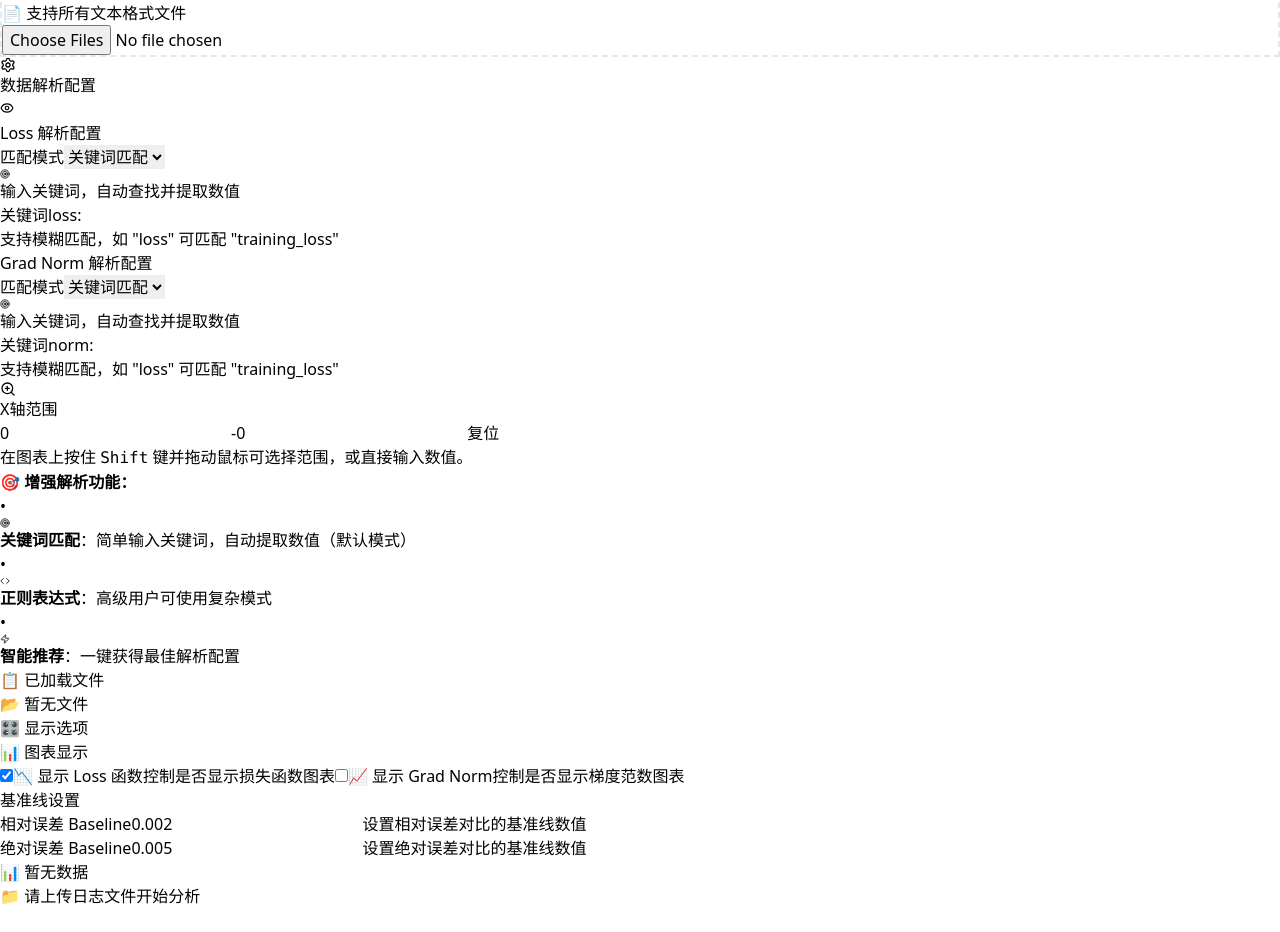
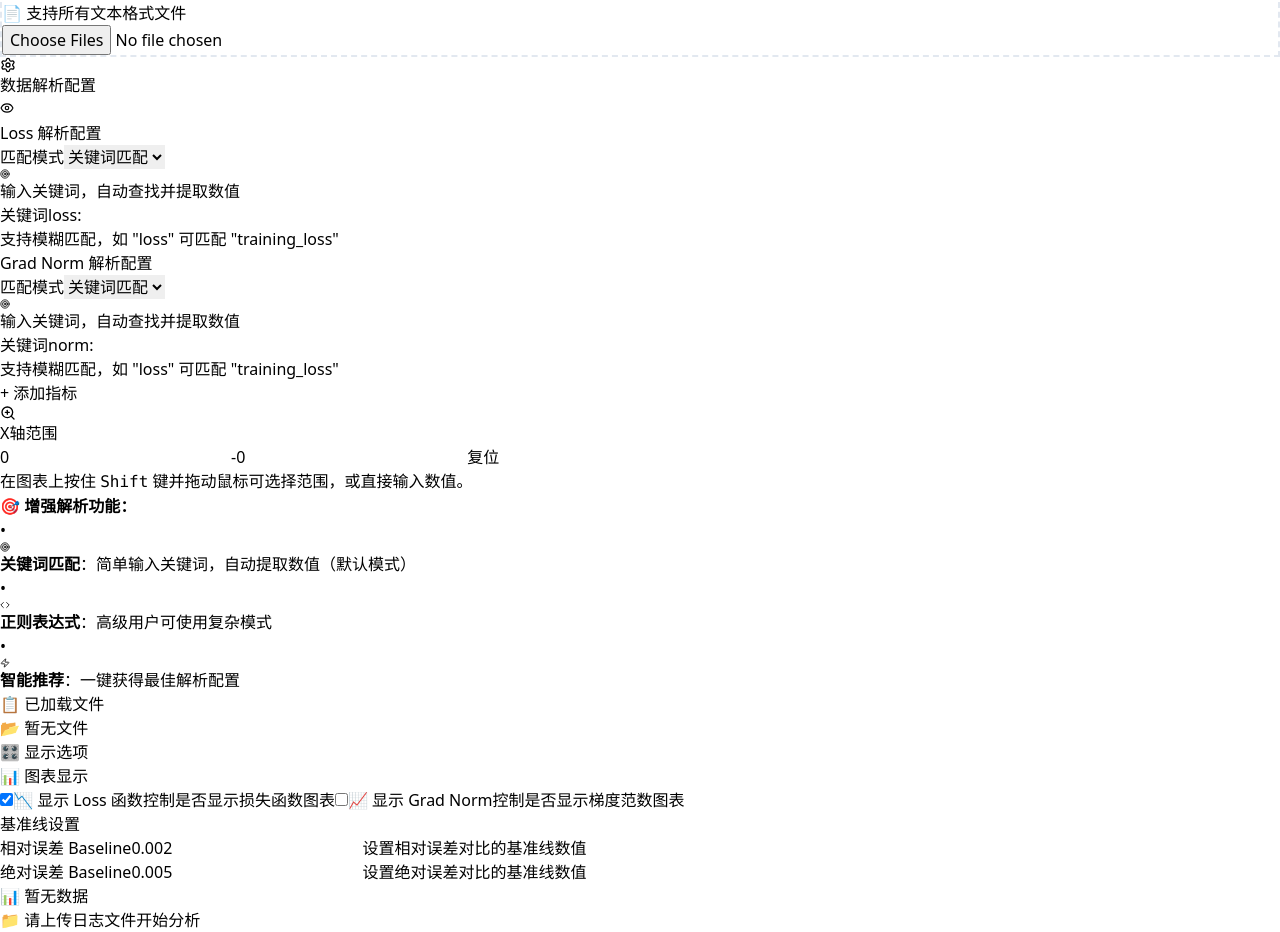
Before and after one commit to JavaZeroo/log-parser, a React (Vite) app: page / in a window 1280 px wide. Shown: the part 2761-3693 px from the top of the page. Before the commit the page ends 3669 px from the top, so only its background shows below. Built offline with nearby package versions, Linux system fonts and the light colour scheme; what chartjs-plugin-zoom would draw is missing.

Commit message:
feat: support dynamic metric configs

```diff
--- a/src/App.jsx
+++ b/src/App.jsx
@@ -21,7 +21,8 @@ function App() {
       mode: 'keyword', // 'keyword' | 'regex'
       keyword: 'norm:',
       regex: 'grad[\\s_]norm:\\s*([\\d.eE+-]+)'
-    }
+    },
+    others: [] // 其他自定义指标解析配置
   });
 
   // 兼容旧版本的正则表达式状态（供ChartContainer使用）
@@ -48,6 +49,7 @@ function App() {
         // 使用全局解析配置作为默认值
         loss: { ...globalParsingConfig.loss },
         gradNorm: { ...globalParsingConfig.gradNorm },
+        others: globalParsingConfig.others.map(o => ({ ...o })),
         dataRange: {
           start: 0,        // 默认从第一个数据点开始
           end: undefined,  // 默认到最后一个数据点
@@ -129,7 +131,8 @@ function App() {
       config: {
         ...file.config,
         loss: { ...newConfig.loss },
-        gradNorm: { ...newConfig.gradNorm }
+        gradNorm: { ...newConfig.gradNorm },
+        others: newConfig.others.map(o => ({ ...o }))
       }
     })));
   }, []);
@@ -440,6 +443,7 @@ function App() {
               files={uploadedFiles}
               lossRegex={lossRegex}
               gradNormRegex={gradNormRegex}
+              otherConfigs={globalParsingConfig.others}
               compareMode={compareMode}
               relativeBaseline={relativeBaseline}
               absoluteBaseline={absoluteBaseline}
--- a/src/components/ChartContainer.jsx
+++ b/src/components/ChartContainer.jsx
@@ -81,6 +81,7 @@ export default function ChartContainer({
   files,
   lossRegex,
   gradNormRegex,
+  otherConfigs = [],
   compareMode,
   relativeBaseline = 0.002,
   absoluteBaseline = 0.005,
@@ -138,13 +139,35 @@ export default function ChartContainer({
     const enabledFiles = files.filter(file => file.enabled !== false);
 
     return enabledFiles.map(file => {
-      if (!file.content) return { ...file, lossData: [], gradNormData: [] };
+      if (!file.content) return { ...file, lossData: [], gradNormData: [], othersData: {} };
 
       const lines = file.content.split('\n');
       const lossData = [];
       const gradNormData = [];
+      const otherMetricData = {};
 
       try {
+        // 公用关键词匹配函数
+        const extractByKeyword = (content, keyword) => {
+          const results = [];
+          const lines = content.split('\n');
+          const numberRegex = /[+-]?\d+(?:\.\d+)?(?:[eE][+-]?\d+)?/;
+          lines.forEach((line) => {
+            const keywordIndex = line.toLowerCase().indexOf(keyword.toLowerCase());
+            if (keywordIndex !== -1) {
+              const afterKeyword = line.substring(keywordIndex + keyword.length);
+              const numberMatch = afterKeyword.match(numberRegex);
+              if (numberMatch) {
+                const value = parseFloat(numberMatch[0]);
+                if (!isNaN(value)) {
+                  results.push(value);
+                }
+              }
+            }
+          });
+          return results;
+        };
+
         // 使用新的配置格式，同时保持向后兼容
         let fileLossConfig, fileGradNormConfig;
 
@@ -265,6 +288,29 @@ export default function ChartContainer({
             }
           });
         }
+
+        // 处理其他自定义指标
+        if (Array.isArray(file.config?.others)) {
+          file.config.others.forEach(metric => {
+            let values = [];
+            if (metric.mode === 'keyword') {
+              values = extractByKeyword(file.content, metric.keyword);
+            } else {
+              const regexObj = new RegExp(metric.regex);
+              lines.forEach(line => {
+                regexObj.lastIndex = 0;
+                const match = regexObj.exec(line);
+                if (match && match[1]) {
+                  const value = parseFloat(match[1]);
+                  if (!isNaN(value)) {
+                    values.push(value);
+                  }
+                }
+              });
+            }
+            otherMetricData[metric.name || metric.keyword] = values.map((v, i) => ({ x: i, y: v }));
+          });
+        }
       } catch (error) {
         console.error('Regex error:', error);
       }
@@ -291,28 +337,34 @@ export default function ChartContainer({
           return slicedData;
         };
 
+        const reindexData = (data) => data.map((point, index) => ({ x: index, y: point.y }));
+
         const filteredLossData = applyRangeFilter(lossData);
         const filteredGradNormData = applyRangeFilter(gradNormData);
-
-        // 重新索引数据点
-        const reindexData = (data) => data.map((point, index) => ({ x: index, y: point.y }));
+        const filteredOthers = {};
+        Object.entries(otherMetricData).forEach(([key, data]) => {
+          filteredOthers[key] = reindexData(applyRangeFilter(data));
+        });
 
         return {
           ...file,
           lossData: reindexData(filteredLossData),
-          gradNormData: reindexData(filteredGradNormData)
+          gradNormData: reindexData(filteredGradNormData),
+          othersData: filteredOthers
         };
       }
 
-      return { ...file, lossData, gradNormData };
+      return { ...file, lossData, gradNormData, othersData: otherMetricData };
     });
-  }, [files, lossRegex, gradNormRegex]);
+    // eslint-disable-next-line react-hooks/exhaustive-deps
+  }, [files, lossRegex, gradNormRegex, otherConfigs]);
 
   useEffect(() => {
     const maxStep = parsedData.reduce((max, file) => {
         const maxLoss = file.lossData.length > 0 ? file.lossData[file.lossData.length - 1].x : 0;
         const maxGrad = file.gradNormData.length > 0 ? file.gradNormData[file.gradNormData.length - 1].x : 0;
-        return Math.max(max, maxLoss, maxGrad);
+        const otherMax = Object.values(file.othersData || {}).reduce((m, data) => Math.max(m, data.length > 0 ? data[data.length - 1].x : 0), 0);
+        return Math.max(max, maxLoss, maxGrad, otherMax);
     }, 0);
     onMaxStepChange(maxStep);
   }, [parsedData, onMaxStepChange]);
@@ -655,6 +707,14 @@ export default function ChartContainer({
     .filter(file => file.gradNormData && file.gradNormData.length > 0)
     .map(file => ({ name: file.name, data: file.gradNormData }));
 
+  const otherMetricKeys = otherConfigs.map(c => c.name || c.keyword);
+  const otherDataArrays = {};
+  otherMetricKeys.forEach(key => {
+    otherDataArrays[key] = parsedData
+      .filter(file => file.othersData && file.othersData[key] && file.othersData[key].length > 0)
+      .map(file => ({ name: file.name, data: file.othersData[key] }));
+  });
+
   // 计算显示的图表数量来决定布局
   const enabledFiles = files.filter(file => file.enabled !== false);
   const showingLossCharts = showLoss && lossDataArray.length > 0;
@@ -837,6 +897,25 @@ export default function ChartContainer({
           </div>
         </div>
       )}
+      {otherMetricKeys.length > 0 && (
+        <div className="col-span-full overflow-x-auto">
+          <div className="flex gap-3 w-max">
+            {otherMetricKeys.map((key, idx) => (
+              <div key={key} className="w-96">
+                <ResizablePanel title={key} initialHeight={440}>
+                  <ChartWrapper
+                    chartId={`other-${idx}`}
+                    onRegisterChart={registerChart}
+                    onSyncHover={syncHoverToAllCharts}
+                    data={createChartData(otherDataArrays[key])}
+                    options={chartOptions}
+                  />
+                </ResizablePanel>
+              </div>
+            ))}
+          </div>
+        </div>
+      )}
     </div>
   );
 }
--- a/src/components/RegexControls.jsx
+++ b/src/components/RegexControls.jsx
@@ -210,7 +210,7 @@ export function RegexControls({
 
   // 预览匹配结果
   const previewMatches = useCallback(() => {
-    const results = { loss: [], gradNorm: [] };
+    const results = { loss: [], gradNorm: [], others: {} };
 
     uploadedFiles.forEach(file => {
       if (file.content) {
@@ -246,6 +246,17 @@ export function RegexControls({
             text: m.text,
             format: m.format
           }))
+        });
+
+        globalParsingConfig.others.forEach((cfg, idx) => {
+          const matches = extractValues(
+            file.content,
+            cfg.mode,
+            cfg
+          );
+          const key = cfg.name || `metric${idx+1}`;
+          if (!results.others[key]) results.others[key] = [];
+          results.others[key].push({ fileName: file.name, count: matches.length });
         });
       }
     });
@@ -329,6 +340,28 @@ export function RegexControls({
     onGlobalParsingConfigChange(newConfig);
   };
 
+  const handleOtherConfigChange = (index, field, value) => {
+    const newOthers = [...globalParsingConfig.others];
+    newOthers[index] = { ...newOthers[index], [field]: value };
+    const newConfig = { ...globalParsingConfig, others: newOthers };
+    onGlobalParsingConfigChange(newConfig);
+  };
+
+  const addMetric = () => {
+    const newOthers = [...globalParsingConfig.others, {
+      name: `metric${globalParsingConfig.others.length + 1}`,
+      mode: 'keyword',
+      keyword: '',
+      regex: ''
+    }];
+    onGlobalParsingConfigChange({ ...globalParsingConfig, others: newOthers });
+  };
+
+  const removeMetric = (index) => {
+    const newOthers = globalParsingConfig.others.filter((_, i) => i !== index);
+    onGlobalParsingConfigChange({ ...globalParsingConfig, others: newOthers });
+  };
+
   const handleXRangeChange = (field, value) => {
     const newRange = { ...xRange, [field]: value === '' ? undefined : Number(value) };
     onXRangeChange(newRange);
@@ -340,6 +373,17 @@ export function RegexControls({
 
     return (
       <div className="space-y-2">
+        {type.startsWith('other') && (
+          <div>
+            <label className="block text-xs font-medium text-gray-700 mb-1">指标名称</label>
+            <input
+              type="text"
+              value={config.name}
+              onChange={(e) => onConfigChange('name', e.target.value)}
+              className="w-full px-2 py-1 text-sm border border-gray-300 rounded-md focus:ring-2 focus:ring-blue-500 focus:border-blue-500 focus:outline-none"
+            />
+          </div>
+        )}
         {/* 模式选择 */}
         <div>
           <label className="block text-xs font-medium text-gray-700 mb-1">
@@ -458,6 +502,29 @@ export function RegexControls({
           {renderConfigPanel('gradnorm', globalParsingConfig.gradNorm, (field, value) => handleConfigChange('gradNorm', field, value))}
         </div>
 
+        {globalParsingConfig.others.map((cfg, idx) => (
+          <div key={idx} className="border rounded-lg p-3 relative">
+            <button
+              onClick={() => removeMetric(idx)}
+              className="absolute top-1 right-1 text-red-500"
+              title="删除配置"
+            >
+              ×
+            </button>
+            <h4 className="text-sm font-medium text-gray-800 mb-2 flex items-center gap-1">
+              <span className="w-3 h-3 bg-blue-500 rounded-full"></span>
+              {cfg.name || `Metric ${idx+1}`} 解析配置
+            </h4>
+            {renderConfigPanel(`other-${idx}`, cfg, (field, value) => handleOtherConfigChange(idx, field, value))}
+          </div>
+        ))}
+        <button
+          onClick={addMetric}
+          className="px-2 py-1 text-xs bg-gray-100 rounded hover:bg-gray-200"
+        >
+          + 添加指标
+        </button>
+
         <div className="border rounded-lg p-3">
             <div className="flex items-center gap-2 mb-2">
                 <ZoomIn
```
